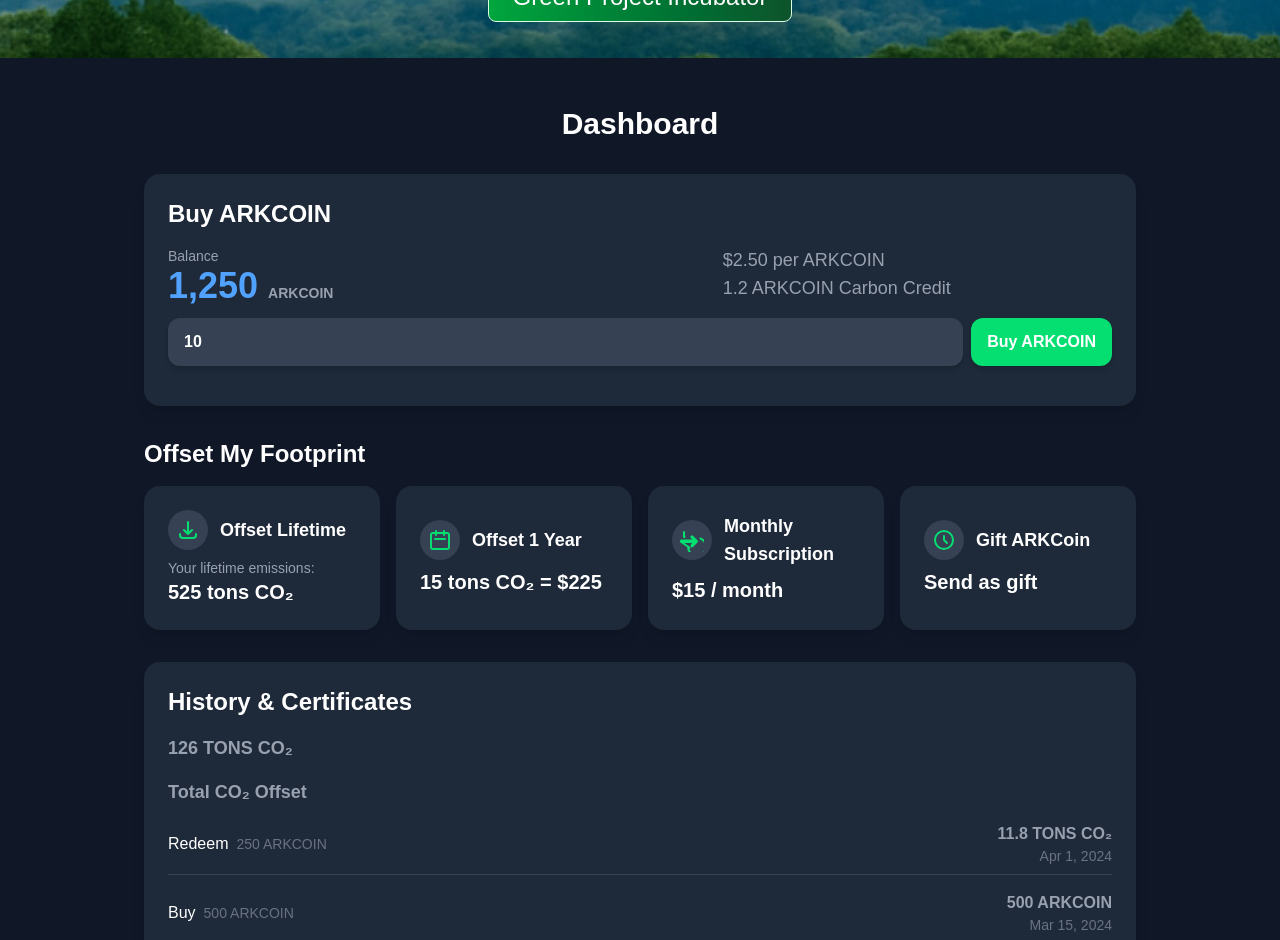
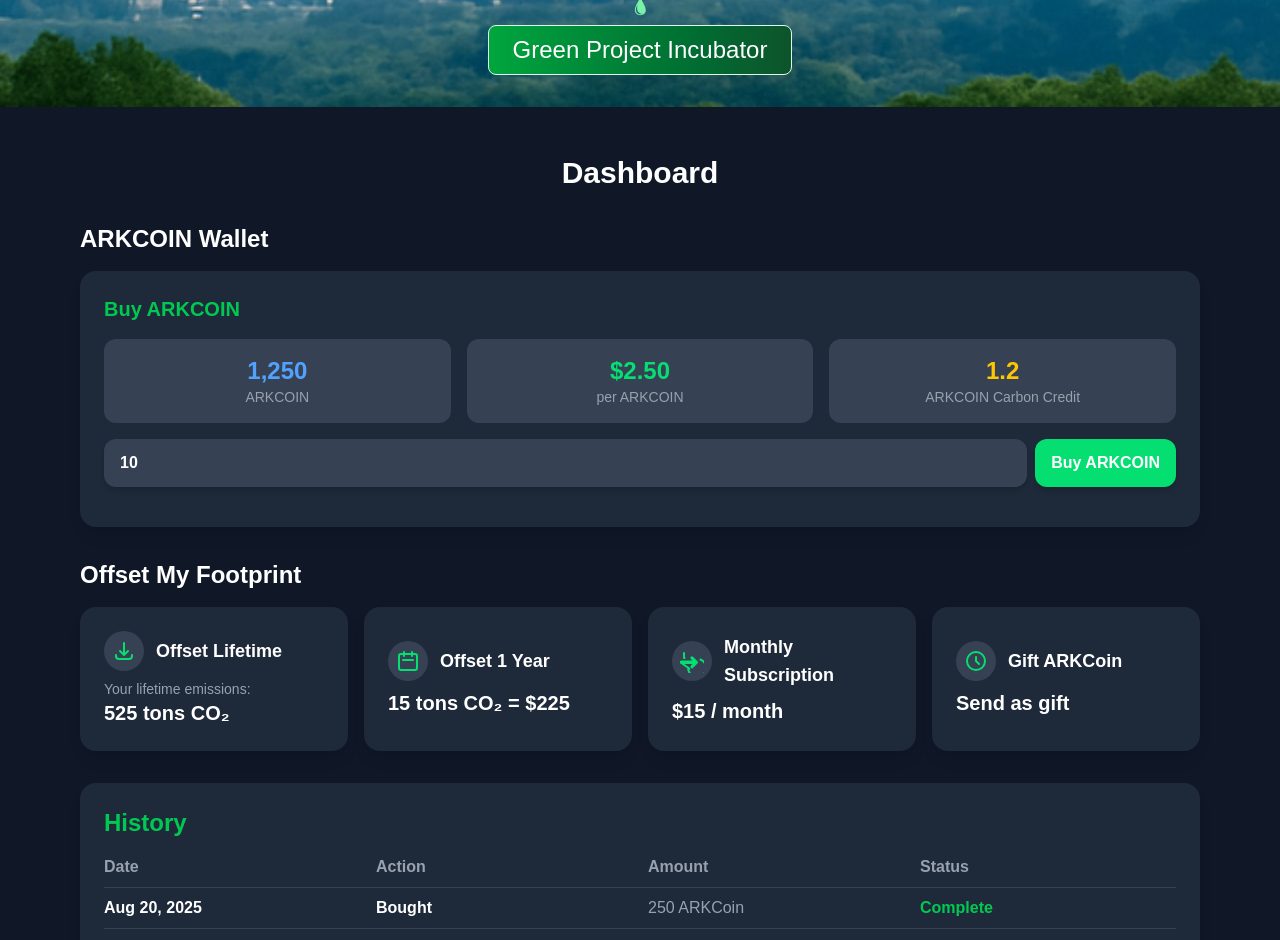
Before and after one commit to mehzee92/ark, a Next.js app: page / in a window 1280 px wide. Shown: the part 780-1720 px from the top of the page. Built offline with nearby package versions, Linux system fonts and the light colour scheme; a web font is replaced by a local one.

Commit message:
Hero section fixed, investors page fixed

```diff
--- a/src/app/globals.css
+++ b/src/app/globals.css
@@ -170,6 +170,7 @@ p, h1, h2, h3, div, input, select {
 @media (max-width: 768px) {
   .section-wrapper {
     flex-direction: column;
+    padding: 0.5rem 0.5rem;
     gap: 1.25rem;
   }
 }
@@ -238,8 +239,9 @@ animated text
 
 @media (max-width: 768px) {
     .hero-container {
+      min-height: 300px;
       background-size: 150px, cover;
-      background-position: left center, center center;
+      background-position: left 200px, center bottom;
       background-image: url("/images/did-you-plant-this.png"), url("/images/background-img2.png");
     }
 }
--- a/src/components/globalComponents/Header.js
+++ b/src/components/globalComponents/Header.js
@@ -8,7 +8,7 @@ const Header = () => {
   const [isMobileMenuOpen, setIsMobileMenuOpen] = useState(false);
 
   return (
-    <header className="sticky top-0 z-50 bg-dark-blue/90 bg-black md:bg-transparent md:backdrop-blur shadow-sm shadow-gray-800 transition-all">
+    <header className="sticky top-0 z-50 bg-dark-blue/90 bg-black shadow-sm shadow-gray-800 transition-all">
       <div className=" mx-auto flex justify-between items-center py-3 px-4 md:px-8">
         {/* Logo */}
         <Link href={"/"} className="flex items-center">
--- a/src/components/sections/About.js
+++ b/src/components/sections/About.js
@@ -6,7 +6,7 @@ import React from 'react';
 const About = () => {
   return (
     <div id='about' className="bg-black min-h-screen py-16 font-sans text-white  ">
-      <div className="container mx-auto p-2 lg:p-4 max-w-4xl">
+      <div className="container mx-auto p-2 lg:p-4 max-w-6xl">
         <h1 className="text-3xl md:text-5xl font-extrabold mb-8 text-white text-center">
           What is ARKCoin?
         </h1>
--- a/src/components/sections/Dashboard.js
+++ b/src/components/sections/Dashboard.js
@@ -18,10 +18,8 @@ const ArkCarbonDashboard = () => {
 
   // Sample data for the history section
   const historyData = [
-    { type: 'Redeem', amount: 250, value: '11.8 TONS CO₂', date: 'Apr 1, 2024' },
-    { type: 'Buy', amount: 500, value: '500 ARKCOIN', date: 'Mar 15, 2024' },
-    { type: 'Redeem', amount: 100, value: '4.7 TONS CO₂', date: 'Mar 1, 2024' },
-    { type: 'Buy', amount: 100, value: '100 ARKCOIN', date: 'Feb 10, 2024' },
+    { date: 'Aug 20, 2025', action: 'Bought', amount: '250 ARKCoin', status: 'Complete' },
+    { date: 'Aug 22, 2025', action: 'Redeemed', amount: '200 ARKCoin → 2 Carbon Credits', status: 'Download PDF' },
   ];
 
   const handleAutoOffsetChange = () => {
@@ -35,41 +33,32 @@ const ArkCarbonDashboard = () => {
   };
 
   return (
-    <div id='dashboard' className="container mx-auto p-2 lg:p-4 max-w-5xl">
+    <div id='dashboard' className="container mx-auto p-2 lg:p-4 max-w-6xl">
       {/* Main title */}
       <h1 className="text-3xl font-extrabold mb-8 text-center text-white">
         Dashboard
       </h1>
 
       {/* ARKCOIN Wallet Section */}
-
+      <h2 className="text-2xl font-bold mb-4 text-white">ARKCOIN Wallet</h2>
       <div className="flex flex-col md:flex-row md:space-x-8 space-y-8 md:space-y-0 mb-8">
         {/* ARKCOIN Wallet Card */}
         <div className="bg-gray-800 p-6 rounded-2xl shadow-lg flex-1">
-
-          <h2 className="text-2xl font-bold mb-4 text-white">Buy ARKCOIN</h2>
-          <div className='flex'>
-              <div>
-                <p className="text-sm text-gray-400">
-                  Balance
-                </p>
-                <p className="text-4xl font-extrabold text-blue-400 mb-2">
-                  1,250 <span className="text-sm font-semibold text-gray-400">ARKCOIN</span>
-                </p>
-              </div>
-              <div className='hidden lg:block flex-1'></div>
-              <div className='flex-1'>
-                <p className="text-lg text-gray-400 mb-4">
-                  $2.50 per ARKCOIN<br />
-                  1.2 ARKCOIN Carbon Credit
-                </p>
-              </div>
+          <h2 className="text-xl font-bold mb-4 text-green-500">Buy ARKCOIN</h2>
+          <div className="grid grid-cols-1 md:grid-cols-3 gap-4 mb-4">
+            <div className="bg-gray-700 p-4 rounded-xl text-center">
+              <p className="text-2xl font-extrabold text-blue-400">1,250</p>
+              <p className="text-sm text-gray-400">ARKCOIN</p>
+            </div>
+            <div className="bg-gray-700 p-4 rounded-xl text-center">
+              <p className="text-2xl font-extrabold text-green-400">$2.50</p>
+              <p className="text-sm text-gray-400">per ARKCOIN</p>
+            </div>
+            <div className="bg-gray-700 p-4 rounded-xl text-center">
+              <p className="text-2xl font-extrabold text-yellow-400">1.2</p>
+              <p className="text-sm text-gray-400">ARKCOIN Carbon Credit</p>
+            </div>
           </div>
-
-
-
-
-
           <div className="flex items-center space-x-2 mb-4">
             <input
               type="number"
@@ -138,35 +127,31 @@ const ArkCarbonDashboard = () => {
       </div>
 
       {/* History & Certificates section */}
+      <div className="bg-gray-800 p-6 rounded-2xl shadow-lg">
+        <h2 className="text-2xl font-bold mb-4 text-green-500">History</h2>
 
-      <div className="bg-gray-800 p-6 rounded-2xl shadow-lg">
-        <h2 className="text-2xl font-bold mb-4 text-white">History & Certificates</h2>
-        <div className="flex justify-between items-center mb-4">
-          <span className="text-lg font-bold text-gray-400 hidden md:block">126 TONS CO₂</span>
-          <a href="#" className="text-blue-400 hover:underline text-sm md:hidden">View Certificate</a>
+        {/* Table header */}
+        <div className="hidden md:grid grid-cols-4 gap-4 text-gray-400 font-semibold border-b border-gray-700 pb-2">
+          <span>Date</span>
+          <span>Action</span>
+          <span>Amount</span>
+          <span>Status</span>
         </div>
-        <p className="text-lg font-semibold text-gray-400 mb-4">Total CO₂ Offset</p>
 
-        {/* Table/List for history data */}
-        <div className="space-y-4">
+        {/* Table rows */}
+        <div className="space-y-4 md:space-y-0">
           {historyData.map((item, index) => (
-            <div key={index} className="flex justify-between items-center border-b border-gray-700 pb-2 last:border-b-0 last:pb-0">
-              <div className="flex-1">
-                <span className="font-medium text-white">{item.type}</span>
-                <span className="text-sm text-gray-500 ml-2">{item.amount} ARKCOIN</span>
-              </div>
-              <div className="text-right">
-                <span className="font-semibold text-gray-400 block">{item.value}</span>
-                <span className="text-sm text-gray-500 block">{item.date}</span>
-              </div>
+            <div key={index} className="grid grid-cols-1 md:grid-cols-4 gap-4 border-b border-gray-700 pb-4 md:py-2 last:border-b-0 last:pb-0">
+              <span className="text-sm md:text-base font-semibold text-white">{item.date}</span>
+              <span className="text-sm md:text-base font-semibold text-white">{item.action}</span>
+              <span className="text-sm md:text-base text-gray-400">{item.amount}</span>
+              <span className={`text-sm md:text-base font-semibold ${item.status === 'Complete' ? 'text-green-500' : 'text-blue-400'}`}>
+                {item.status}
+              </span>
             </div>
           ))}
         </div>
 
-        {/* Mobile View Certificate Link */}
-        <div className="flex justify-end mt-4 md:hidden">
-          <a href="#" className="text-blue-400 hover:underline">View Certificate</a>
-        </div>
       </div>
     </div>
   );
--- a/src/components/sections/FAQs.js
+++ b/src/components/sections/FAQs.js
@@ -28,9 +28,9 @@ export default function App() {
   ];
 
   return (
-    <div id='faqs' className="flex flex-col items-center min-h-screen bg-gray-950 text-gray-100 lg:p-8 font-sans antialiased">
+    <div id='faqs' className="flex  flex-col items-center min-h-screen bg-[#141415ed] text-gray-100 lg:p-8 font-sans antialiased">
       {/* Container for the entire FAQ section */}
-      <div className="w-full max-w-4xl mx-auto py-12 p-2 lg:p-4">
+      <div className="w-full  max-w-6xl mx-auto py-12 p-2 lg:p-4">
         {/* Main heading */}
         <h1 className="text-3xl md:text-5xl font-extrabold text-center mb-10 text-gray-50 leading-tight tracking-wide">
           Frequently Asked Questions
--- a/src/components/sections/SubmitProject.js
+++ b/src/components/sections/SubmitProject.js
@@ -75,7 +75,7 @@ const ArkCarbonProjects = () => {
   };
 
   return (
-    <div id="submit_project" className="container mx-auto p-2 lg:p-4 max-w-5xl">
+    <div id="submit_project" className="container mx-auto p-2 lg:p-4 max-w-6xl">
       <h1 className="text-3xl md:text-5xl py-3 font-extrabold mb-8 text-white text-center">
         Submit Your Project
       </h1>
--- a/src/components/uis/H1.js
+++ b/src/components/uis/H1.js
@@ -2,7 +2,7 @@ import React from 'react'
 
 function H1({text,variant="type_one"}) {
   var variants = {
-    type_one: `text-lg lg:text-4xl py-1 m-auto font-bold text-[#FFFFFF]`,
+    type_one: `text-md lg:text-4xl lg:py-1 m-auto font-bold text-[#FFFFFF]`,
     type_two: `text-xl lg:text-4xl text-gray-300`,
     type_three: `text-xl text-gray-300 font-extrabold`,
     textGradient: `text-xl bg-clip-text text-transparent bg-gradient-to-r from-green-400 to-pink-500 font-extrabold`
--- a/src/components/uis/Section.js
+++ b/src/components/uis/Section.js
@@ -7,13 +7,13 @@ const Section = ({children, heading, bgimage, className = "", id = ""}) => {
 
     return (
       <section
-        className={`section-wrapper py-16 relative ${className}`}
+        className={`section-wrapper   ${className}`}
         style={style}
         id={id}
       >
-        <div className="w-full space-y-10">
+        <div className="w-full space-y-2 lg:space-y-10">
           {heading && (
-            <div className="text-center">
+            <div className="text-center show">
               <SectionHeading text={heading} />
             </div>
           )}
--- a/src/components/uis/button.js
+++ b/src/components/uis/button.js
@@ -1,8 +1,8 @@
 const Button = ({ text, onClick, variant = 'info', type = 'button' }) => {
 
   var variants = {
-    info: `mx-1 my-1 rounded-lg text-gray-800 bg-gradient-to-r cursor-pointer text-gray-200 font-semibold from-cyan-300 to-cyan-400 px-6 py-2 focus:outline-none transition hover:shadow-lg hover:shadow-cyan-400/25`,
-    success: ` mx-1 my-1 border border-1 border-green-100 rounded-lg cursor-pointer bg-gradient-to-r from-green-600 to-green-900 px-6 py-2 focus:outline-none transition hover:shadow-lg hover:shadow-green-700/25 text-lg lg:text-2xl`,
+    info: `mx-1 my-1 rounded-lg text-gray-800 bg-gradient-to-r cursor-pointer text-gray-200 font-semibold from-cyan-300 to-cyan-400 px-6 py-1 lg:py-2 focus:outline-none transition hover:shadow-lg hover:shadow-cyan-400/25`,
+    success: ` mx-1 border border-1 border-green-100 rounded-lg cursor-pointer bg-gradient-to-r from-green-600 to-green-900 px-3 lg:px-6 py-1 lg:py-2 focus:outline-none transition hover:shadow-lg hover:shadow-green-700/25 text-lg lg:text-2xl`,
     outlined: ` mx-1 my-1 rounded-lg border-2 cursor-pointer border-cyan-300 text-cyan-300 bg-transparent px-6 py-2 focus:outline-none transition hover:bg-cyan-300 hover:text-gray-800`
   }
 
```
Also changed, not shown: src/app/investors/page.js (+25 -3 lines), src/components/sections/HeroSection.js (+10 -10 lines).
